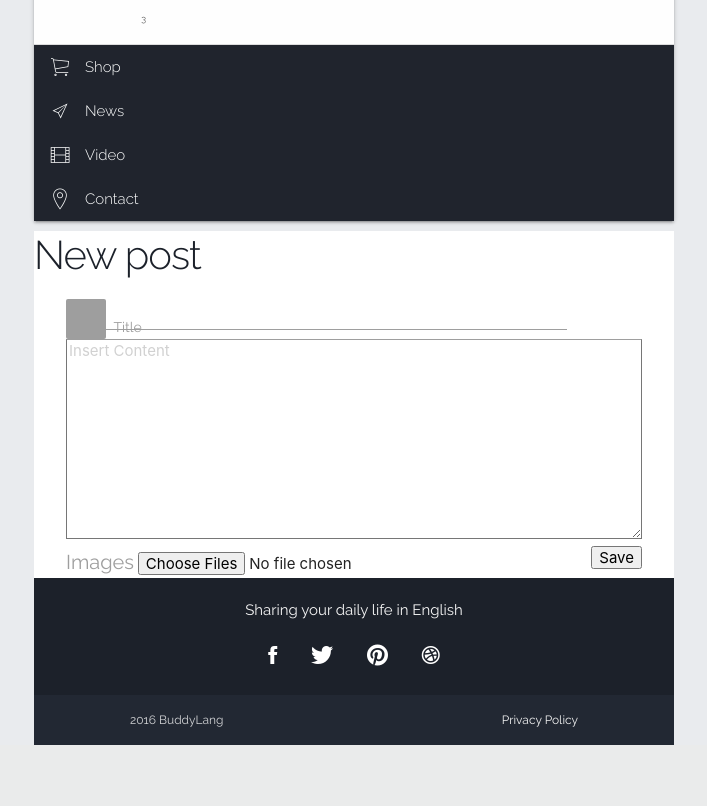
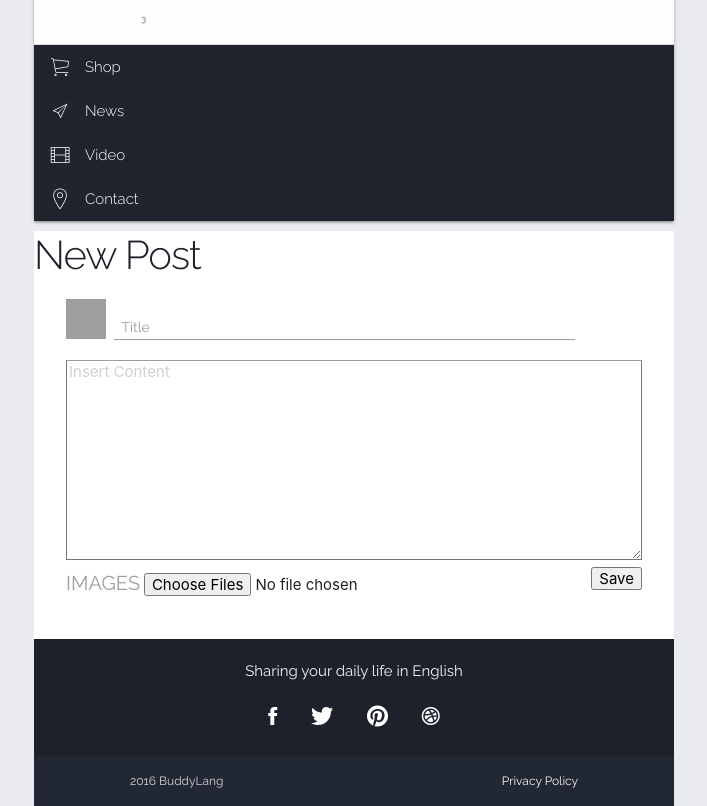
Before and after one commit to jujbob/my-first-blog, a Django app: template WebApps/templates/blog/post_edit.html in a window 1280 px wide. Shown: the part 442-1248 px from the top of the page, without its empty margins (286-993 px from the left). Before the commit the page ends 1187 px from the top, so only its background shows below. Run offline with Django 3.2, Linux system fonts and the light colour scheme; the template is opened without the code that fills it: values that come from a table or form of the project are taken from there, others are empty; tables that the repository leaves empty hold one stand-in row (values such as "Sample post"); some libraries are stand-ins or nearby versions; grey boxes are pictures that could not be loaded.

Commit message:
add for post add

```diff
--- a/WebApps/templates/blog/post_edit.html
+++ b/WebApps/templates/blog/post_edit.html
@@ -3,19 +3,17 @@
 {% block content %}
 
     <div style="background-color: white">
-        <h1>New post</h1>
+        <h1>New Post</h1>
         <form method="POST" class="post-form" enctype="multipart/form-data">
             {% csrf_token %}
             {% for hidden in postForm.hidden_fields %}
                 {{ hidden }}
             {% endfor %}
 
-            <div style="">
-
-                <div style="width: 90%; margin: 0 auto;" class="input-field col s12">
-                    <img style="float: left;" class="circle avatar" src="/medias/{{ user.small_image_url }}"> &nbsp;&nbsp;
-                    <div style="float: left; width: 80%; margin: 0 auto;" {% comment %}style=""{% endcomment %} class="input-field col s12">
-                        {{ postForm.title }}
+            <div style="width: 90%; max-width: 576px; margin: 0 auto;" class="input-field col s12">
+                <img style="float: left; margin-right: 8px; border-radius: 0px; border: 1px solid #9e9e9e" class="circle avatar"  src="/medias/{{ user.small_image_url }}"> &nbsp;&nbsp;
+                <div style="float: left; width: 80%; margin: 0 auto;" class="input-field col s12">
+                   <div style="margin: 0 auto;" >{{ postForm.title }}</div>
                     <label for="title">Title</label>
                 </div>
             </div>
@@ -31,18 +29,12 @@
             {% endfor %}{% endcomment %}
 
             <div style="width: 90%; margin: 0 auto;">
-                    <label class="labelFont">Images</label>
+                <label class="labelFont">IMAGES</label>
                 {{ formset.images }}
                 <button style="float: right" type="submit" class="save btn-danger">Save</button>
             </div>
+            <div style="width: 90%; margin: 0 auto; height: 40px"></div>
 
-{% comment %}
-                <div class="list-group">
-                    <a class="list-group-item" href="#"><i class="fa fa-home fa-fw" aria-hidden="true"></i>&nbsp; Home</a>
-                </div>
-{% endcomment %}
-
-            </div>
         </form>
     </div>
 {% endblock %}
--- a/blog/forms.py
+++ b/blog/forms.py
@@ -18,7 +18,7 @@ class PostForm(forms.ModelForm):
     def __init__(self, *args, **kwargs):
         super(PostForm, self).__init__(*args, **kwargs)
     #    self.fields["text"].widget = forms.FileInput(attrs={"name": "images", "multiple": "multiple"})
-        self.fields["title"].widget = forms.TextInput(attrs={"id": "title"})
+        self.fields["title"].widget = forms.TextInput(attrs={"id": "title", "style": "height: 40px; margin-bottom: 20px"})
         self.fields["text"].widget = forms.Textarea(attrs={"class": "postText", "placeholder": "Insert Content"})
 
 class PostResourceForm(forms.ModelForm):
```
Lines whose indentation alone changed are shown as unchanged.
